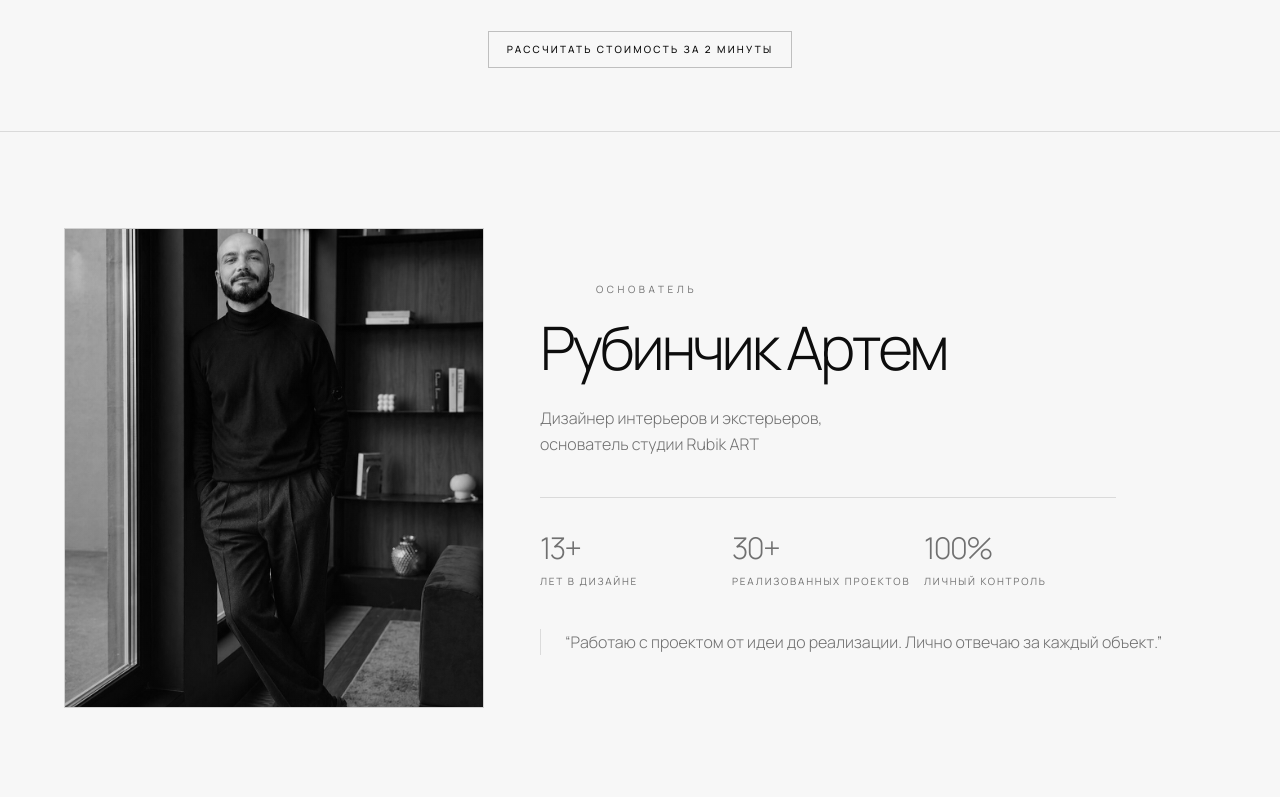
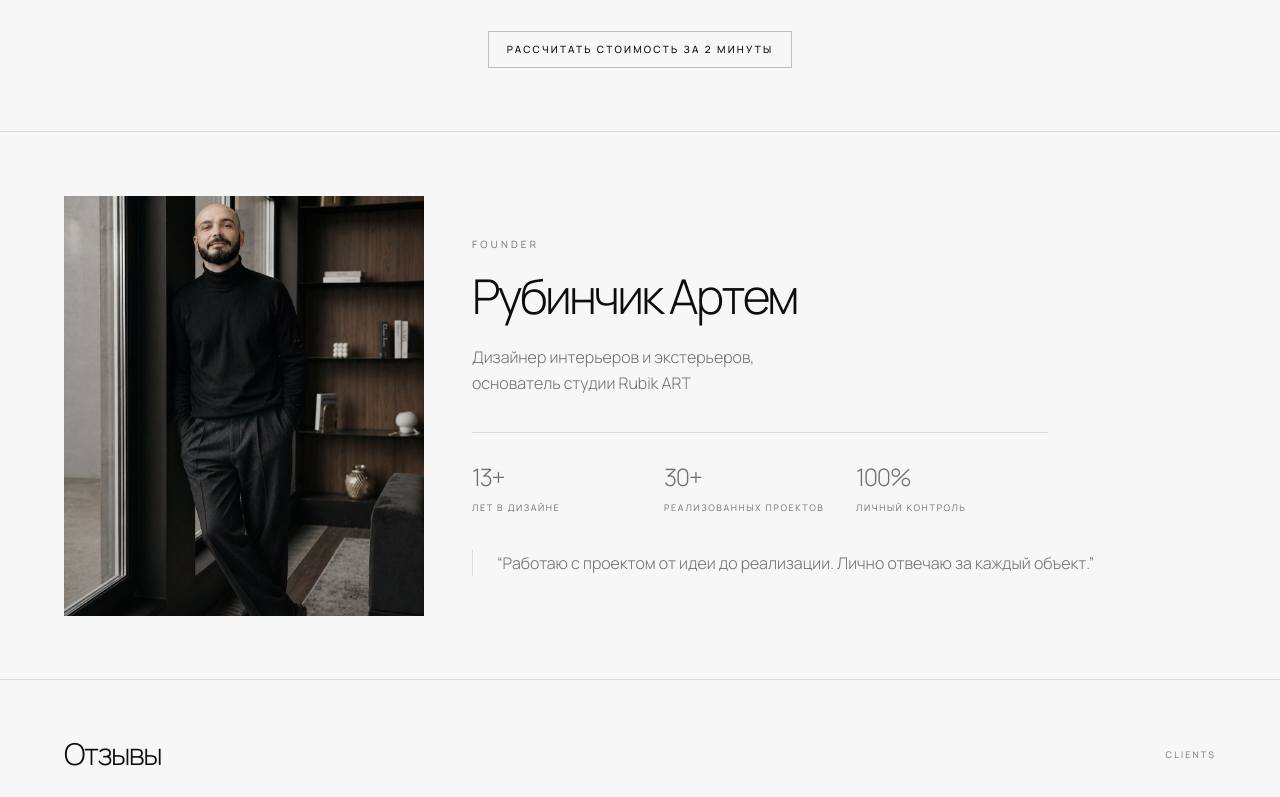
Before and after one commit to artrubinchik/DERZAi, a Next.js app: page / in a window 1280 px wide. Shown: the part 2663-3460 px from the top of the page. Built offline with nearby package versions, Linux system fonts and the light colour scheme; no server answers.

Commit message:
Refactor Founder component layout and styles

```diff
--- a/components/Founder.tsx
+++ b/components/Founder.tsx
@@ -4,55 +4,49 @@ export default function Founder() {
   const { founder } = content;
 
   return (
-    <section className="section-soft py-20 md:py-24">
+    <section className="section-soft py-16 md:py-22">
       <div className="mx-auto max-w-7xl px-6 md:px-12 lg:px-16">
-        <div className="grid gap-14 md:grid-cols-[420px_1fr] md:items-center">
-          {/* PHOTO */}
+        <div className="grid gap-12 md:grid-cols-[360px_1fr] md:items-center">
           <div className="relative">
-            <div className="premium-card relative h-[480px] overflow-hidden">
+            <div className="relative h-[420px] overflow-hidden bg-[var(--bg-card)]">
               <img
                 src={founder.image}
                 alt={founder.name}
-                className="h-full w-full object-cover grayscale transition duration-700 hover:grayscale-0"
+                className="h-full w-full object-cover grayscale-[30%] transition duration-700 hover:grayscale-0"
               />
 
               <div className="absolute inset-0 bg-gradient-to-t from-black/20 to-transparent" />
             </div>
           </div>
 
-          {/* CONTENT */}
           <div>
-            <div className="mb-5 flex items-center gap-4">
-              <div className="h-px w-10 bg-[var(--text-main)]/40" />
+            <p className="mb-5 text-[10px] uppercase tracking-[0.32em] text-muted">
+              Founder
+            </p>
 
-              <span className="text-[10px] uppercase tracking-[0.36em] text-muted">
-                Основатель
-              </span>
-            </div>
-
-            <h2 className="text-4xl font-light leading-[0.96] tracking-[-0.055em] md:text-6xl">
+            <h2 className="text-3xl font-light tracking-[-0.055em] md:text-5xl">
               {founder.name}
             </h2>
 
-            <p className="mt-7 max-w-xl whitespace-pre-line text-base font-light leading-relaxed text-muted">
+            <p className="mt-6 max-w-xl whitespace-pre-line text-base font-light leading-relaxed text-muted">
               {founder.role}
             </p>
 
-            <div className="mt-10 grid max-w-xl grid-cols-3 border-t border-[var(--line)] pt-8">
+            <div className="mt-9 grid max-w-xl grid-cols-3 border-t border-[var(--line)] pt-7">
               {founder.stats.map((stat, i) => (
                 <div key={i}>
-                  <p className="text-3xl font-light tracking-[-0.05em]">
+                  <p className="text-2xl font-light tracking-[-0.05em]">
                     {stat.value}
                   </p>
 
-                  <p className="mt-2 text-[10px] uppercase tracking-[0.18em] text-muted">
+                  <p className="mt-2 text-[9px] uppercase tracking-[0.18em] text-muted">
                     {stat.label}
                   </p>
                 </div>
               ))}
             </div>
 
-            <div className="mt-10 border-l border-[var(--line)] pl-6">
+            <div className="mt-9 border-l border-[var(--line)] pl-6">
               <p className="max-w-2xl text-base font-light leading-relaxed text-muted">
                 “{founder.quote}”
               </p>
```
